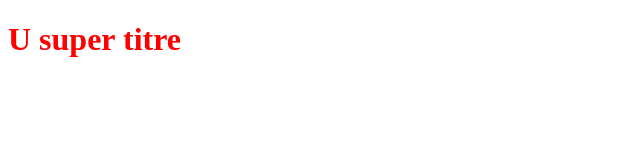
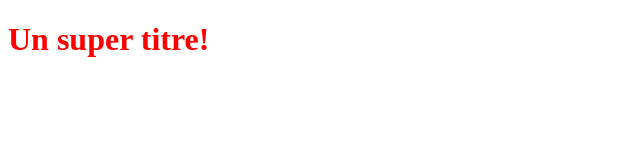
Before and after one commit to Siri6k/OpenclassroomsProject, a plain HTML site: page index.html in a window 1280 px wide. Shown: the whole page, without its empty margins (0-640 px from the left). Drawn offline with Linux system fonts and the light colour scheme.

Commit message:
Modification du titre H1

```diff
--- a/index.html
+++ b/index.html
@@ -6,6 +6,6 @@
 	<link rel="stylesheet" type="text/css" href="styles.css">
 </head>
 <body>
-	<h1>U super titre</h1>
+	<h1>Un super titre!</h1>
 </body>
 </html>
```
